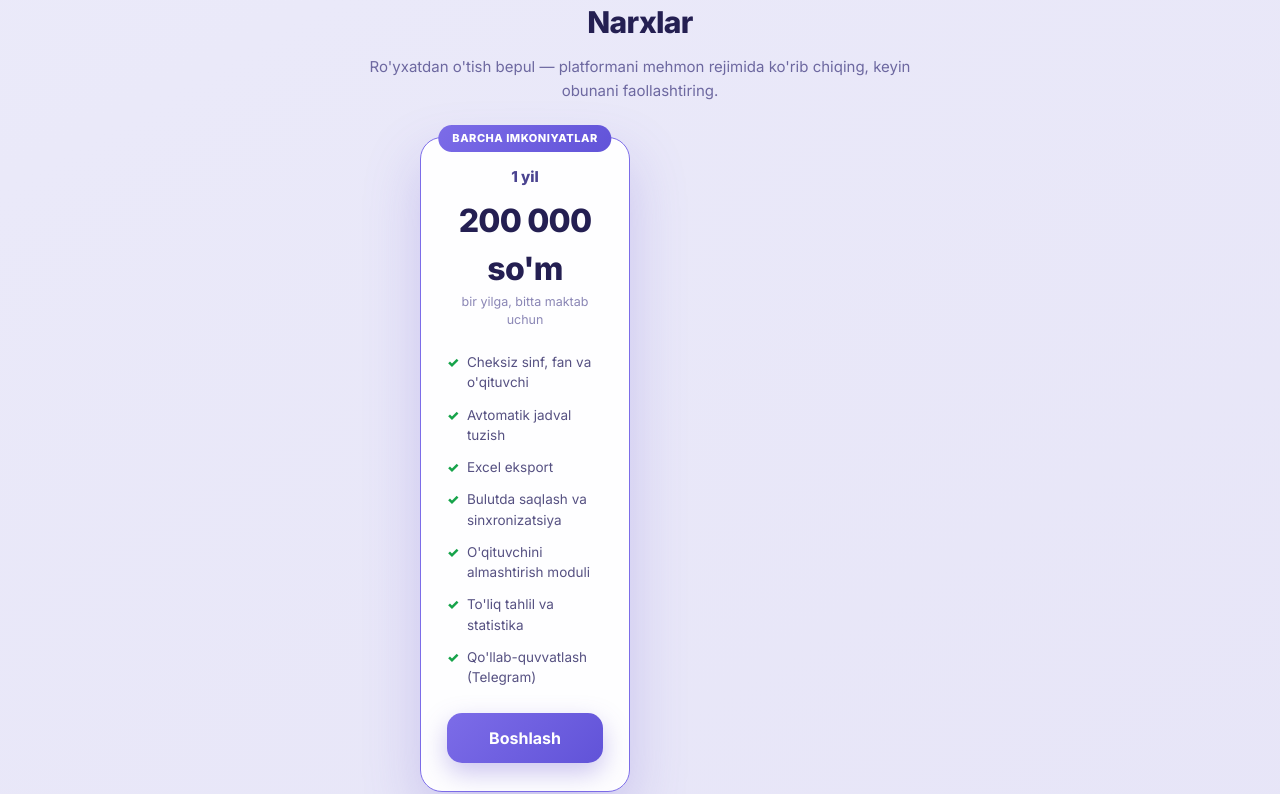
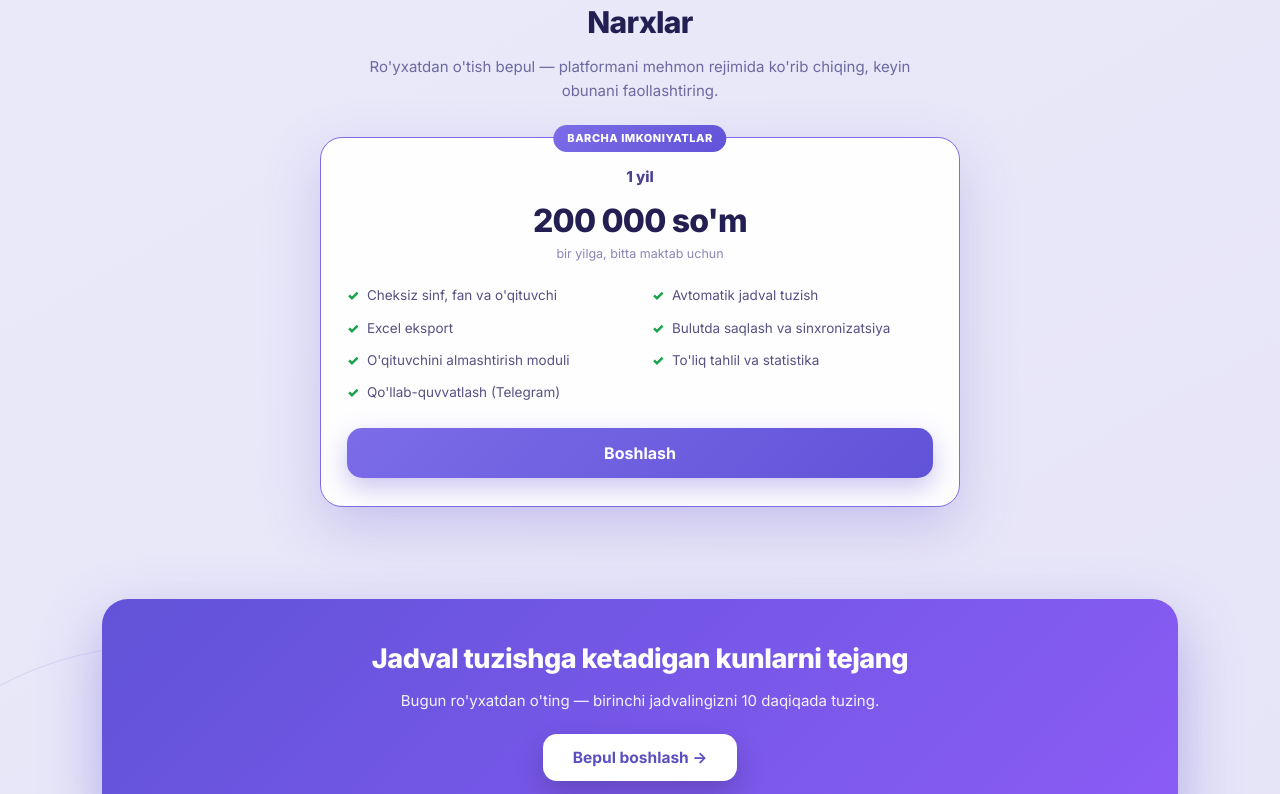
Before and after one commit to asliddin6667-lab/edujadval, a React (Vite) app: page / in a window 1280 px wide. Shown: the part 1660-2454 px from the top of the page. Built offline with nearby package versions, Linux system fonts and the light colour scheme.

Commit message:
yangilash

```diff
--- a/src/pages/Landing.jsx
+++ b/src/pages/Landing.jsx
@@ -195,7 +195,10 @@ export default function Landing({ onLogin, onRegister }) {
             Ro'yxatdan o'tish bepul — platformani mehmon rejimida ko'rib
             chiqing, keyin obunani faollashtiring.
           </p>
-          <div className="land-pricing" style={{ maxWidth: 440, margin: "0 auto" }}>
+          <div
+            className="land-pricing"
+            style={{ display: "grid", gridTemplateColumns: "1fr", maxWidth: 640, margin: "0 auto" }}
+          >
             {PLANS.map((p) => (
               <div
                 className={`land-price-card ${p.popular ? "land-price-card--popular" : ""}`}
@@ -205,7 +208,15 @@ export default function Landing({ onLogin, onRegister }) {
                 <div className="land-price-name">{p.name}</div>
                 <div className="land-price-value">{p.price}</div>
                 <div className="land-price-per">{p.per}</div>
-                <ul className="land-price-list">
+                <ul
+                  className="land-price-list"
+                  style={{
+                    display: "grid",
+                    gridTemplateColumns: "repeat(auto-fit, minmax(230px, 1fr))",
+                    columnGap: 24,
+                    textAlign: "left",
+                  }}
+                >
                   {p.items.map((item) => <li key={item}>{item}</li>)}
                 </ul>
                 <button
```
